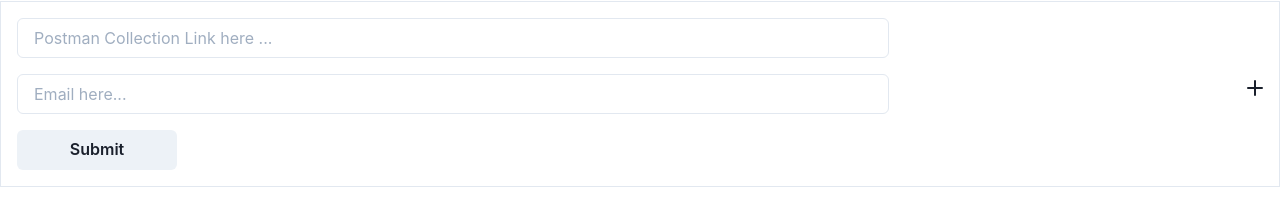
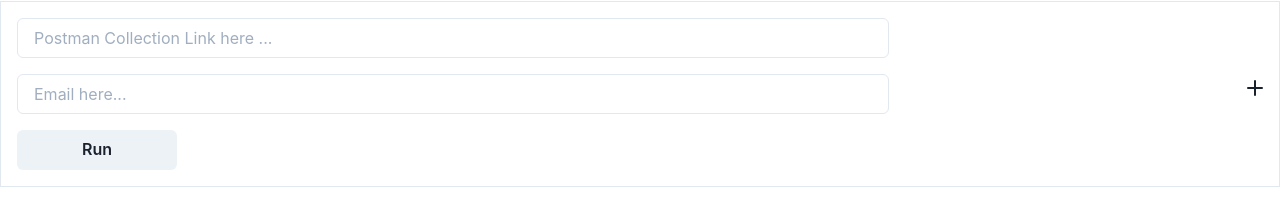
Before and after one commit to nitinNT/apiTestingFrontend, a React (Create React App) app: page / in a window 1280 px wide. Shown: the part 147-367 px from the top of the page. Built offline with nearby package versions, Linux system fonts and the light colour scheme.

Commit message:
updated the home component

```diff
--- a/src/components/home/Home.js
+++ b/src/components/home/Home.js
@@ -36,6 +36,7 @@ export default function Home() {
                   <Box width="70%">
                     <Input
                       placeholder="Email here..."
+                      type="email"
                       onChange={(e) => (content.email = e.target.value)}
                       size="md"
                     />
@@ -58,7 +59,7 @@ export default function Home() {
             })}
 
             <Button width={40} onClick={buttonAction}>
-              Submit
+              Run
             </Button>
           </Stack>
         </Box>
```
